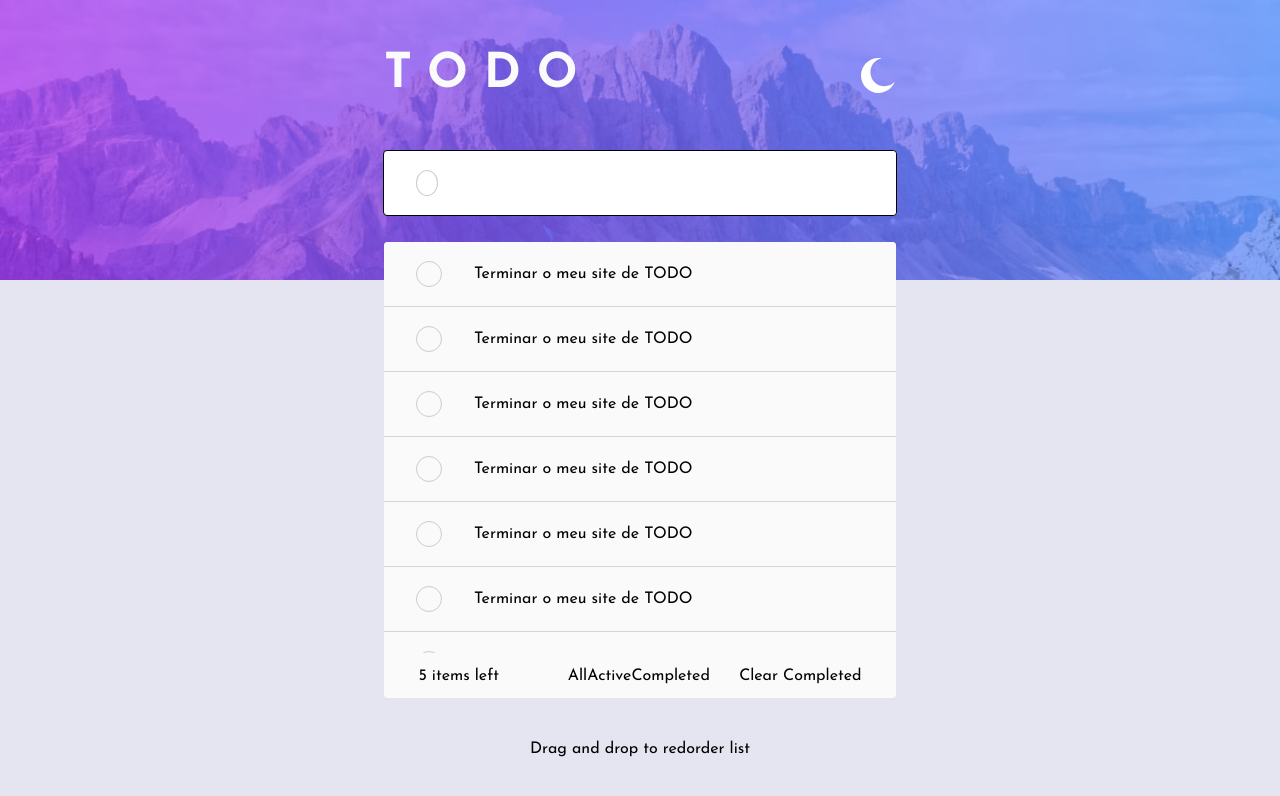
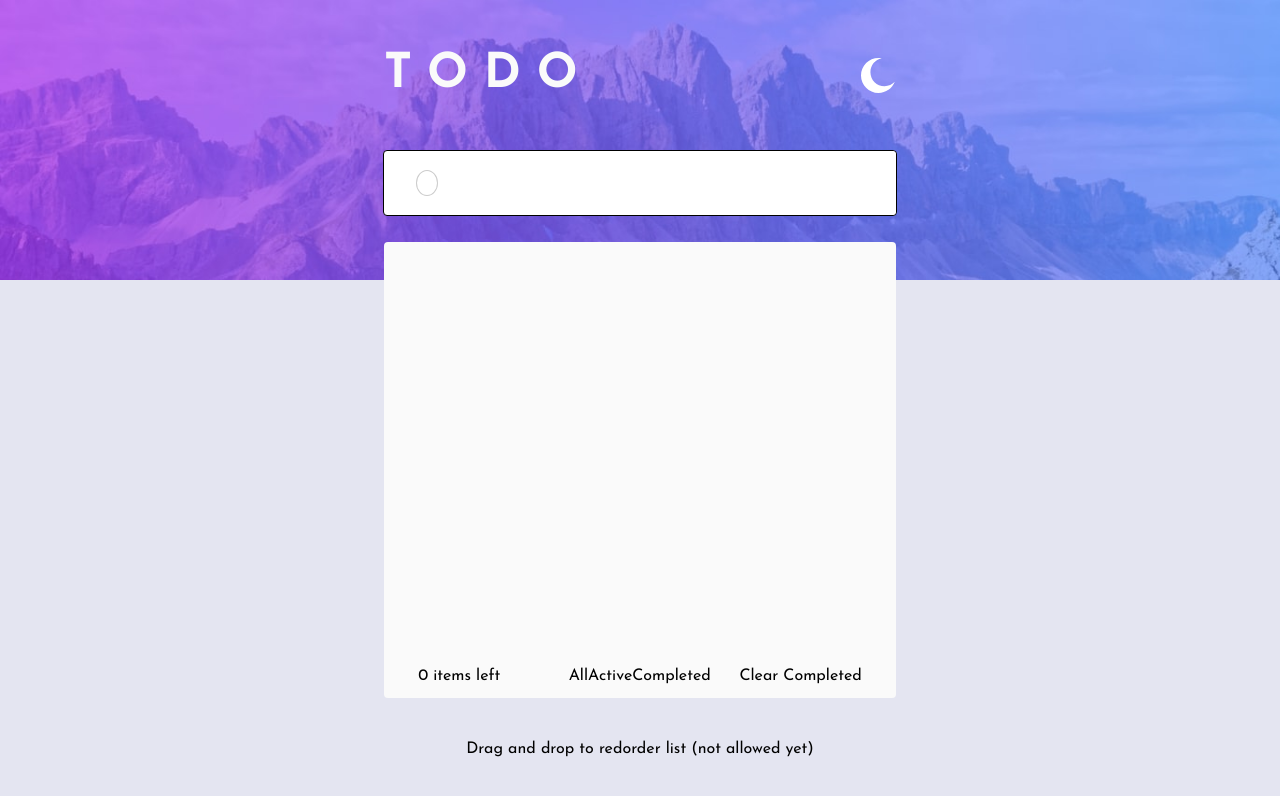
Before and after one commit to christian-angeli/to-do, a React (Vite) app: page / in a window 1280 px wide. Shown: the top 796 px of the page. Built offline with nearby package versions, Linux system fonts and the light colour scheme.

Commit message:
add: input, filters, checkbox, clear-list

```diff
--- a/index.html
+++ b/index.html
@@ -4,7 +4,7 @@
     <meta charset="UTF-8" />
     <link rel="preconnect" href="https://fonts.googleapis.com">
     <link rel="preconnect" href="https://fonts.gstatic.com" crossorigin>
-    <link rel="icon" type="image/svg+xml" href="/src/favicon.svg" />
+    <link rel="icon" type="image/svg+xml" href="./src/assets/favicon-32x32.png" />
     <meta name="viewport" content="width=device-width, initial-scale=1.0" />
     <link href="https://fonts.googleapis.com/css2?family=Josefin+Sans:wght@400;700&display=swap" rel="stylesheet">
     <title>TODO</title>
--- a/package.json
+++ b/package.json
@@ -8,8 +8,10 @@
     "preview": "vite preview"
   },
   "dependencies": {
+    "@types/react-beautiful-dnd": "^13.1.2",
     "@types/styled-components": "^5.1.24",
     "react": "^17.0.2",
+    "react-beautiful-dnd": "^13.1.0",
     "react-dom": "^17.0.2",
     "styled-components": "^5.3.5"
   },
--- a/src/App.tsx
+++ b/src/App.tsx
@@ -4,6 +4,7 @@ import { GlobalStyle } from "./styles/global";
 import light from "./themes/light";
 import dark from "./themes/dark";
 import { Homepage } from "./components/Homepage";
+import { TodoProvider } from "./hooks/useTodo";
 
 function App() {
   const [theme, setTheme] = useState(light);
@@ -14,8 +15,10 @@ function App() {
 
   return (
     <ThemeProvider theme={theme}>
-      <Homepage />
-      <GlobalStyle />
+      <TodoProvider>
+        <Homepage />
+        <GlobalStyle />
+      </TodoProvider>
     </ThemeProvider>
   );
 }
--- a/src/components/Header/index.tsx
+++ b/src/components/Header/index.tsx
@@ -1,7 +1,21 @@
 import { Container, Content, Info, Input } from "./styles";
 import icon_moon from "../../assets/icon-moon.svg";
+import { FormEvent, useState } from "react";
+import { useTodo } from "../../hooks/useTodo";
 
 export function Header() {
+  const [description, setDescription] = useState("");
+
+  const { createTodo } = useTodo();
+
+  async function handleCreateNewTodo(event: FormEvent) {
+    event.preventDefault();
+
+    createTodo({ description });
+
+    setDescription("");
+  }
+
   return (
     <Container>
       <Content>
@@ -9,9 +23,13 @@ export function Header() {
           <h1>TODO</h1>
           <img src={icon_moon} alt="" />
         </Info>
-        <Input>
+        <Input onSubmit={handleCreateNewTodo}>
           <div></div>
-          <input type="text" />
+          <input
+            type="text"
+            value={description}
+            onChange={(event) => setDescription(event.target.value)}
+          />
         </Input>
       </Content>
     </Container>
--- a/src/components/Header/styles.ts
+++ b/src/components/Header/styles.ts
@@ -43,7 +43,7 @@ export const Info = styled.div`
     }
 `
 
-export const Input = styled.div`
+export const Input = styled.form`
     display: flex;
     align-items: center;
     width: 100%;
--- a/src/components/List/index.tsx
+++ b/src/components/List/index.tsx
@@ -1,3 +1,4 @@
+import { useTodo } from "../../hooks/useTodo";
 import {
   Container,
   Content,
@@ -6,54 +7,62 @@ import {
   TodoList,
   Options,
   Filters,
+  ActiveButton,
+  DisabledButton,
+  ActiveDescription,
+  DisabledDescription,
 } from "./styles";
+import iconCheck from "../../assets/icon-check.svg";
 
 export function List() {
+  const {
+    todoList,
+    itemsLeft,
+    handleCheckActive,
+    handleAllList,
+    handleActiveList,
+    handleCompletedList,
+    handleRemoveCompletedTasks,
+  } = useTodo();
+
   return (
     <Container>
       <Content>
         <TodoList>
-          <Input>
-            <div></div>
-            <p>Terminar o meu site de TODO</p>
-          </Input>
-          <Input>
-            <div></div>
-            <p>Terminar o meu site de TODO</p>
-          </Input>
-          <Input>
-            <div></div>
-            <p>Terminar o meu site de TODO</p>
-          </Input>
-          <Input>
-            <div></div>
-            <p>Terminar o meu site de TODO</p>
-          </Input>
-          <Input>
-            <div></div>
-            <p>Terminar o meu site de TODO</p>
-          </Input>
-          <Input>
-            <div></div>
-            <p>Terminar o meu site de TODO</p>
-          </Input>
-          <Input>
-            <div></div>
-            <p>Terminar o meu site de TODO</p>
-          </Input>
+          {todoList.map((todo) => (
+            <Input key={todo.description}>
+              {todo.isActive === true ? (
+                <>
+                  <ActiveButton
+                    onClick={() => handleCheckActive(todo.description)}
+                  ></ActiveButton>
+                  <ActiveDescription>{todo.description}</ActiveDescription>
+                </>
+              ) : (
+                <>
+                  <DisabledButton
+                    onClick={() => handleCheckActive(todo.description)}
+                  >
+                    <img src={iconCheck}></img>
+                  </DisabledButton>
+                  <DisabledDescription>{todo.description}</DisabledDescription>
+                </>
+              )}
+            </Input>
+          ))}
         </TodoList>
         <Options>
-          <p>5 items left</p>
+          <p>{itemsLeft} items left</p>
           <Filters>
-            <p>All</p>
-            <p>Active</p>
-            <p>Completed</p>
+            <button onClick={handleAllList}>All</button>
+            <button onClick={handleActiveList}>Active</button>
+            <button onClick={handleCompletedList}>Completed</button>
           </Filters>
-          <p>Clear Completed</p>
+          <button onClick={handleRemoveCompletedTasks}>Clear Completed</button>
         </Options>
       </Content>
       <Advice>
-        <span>Drag and drop to redorder list</span>
+        <span>Drag and drop to redorder list (not allowed yet)</span>
       </Advice>
     </Container>
   );
--- a/src/components/List/styles.ts
+++ b/src/components/List/styles.ts
@@ -32,14 +32,33 @@ export const Input = styled.div`
     border-bottom: 1px solid #cccc;
 
     background: hsl(0, 0%, 98%);
-    div{
+`
+
+export const ActiveButton = styled.button`
         width: 1.5rem;
         height: 1.5rem;
 
         margin: 0 2rem;
         border-radius: 50%;
         border: 1px solid #CCC;
-    }
+        background: hsl(0, 0%, 98%);
+
+`
+export const DisabledButton = styled.button`
+        width: 1.5rem;
+        height: 1.5rem;
+
+        margin: 0 2rem;
+        border-radius: 50%;
+        border: 1px solid #CCC;
+        background: linear-gradient(hsl(192, 100%, 67%), hsl(280, 87%, 65%));;
+`
+export const ActiveDescription = styled.p`
+`
+
+export const DisabledDescription = styled.p`
+    text-decoration: line-through;
+    color: hsl(236, 9%, 61%);
 `
 
 export const TodoList = styled.div`
@@ -74,6 +93,16 @@ export const Options = styled.div`
     width: 100%;
     height: 10%;
 
+    button{
+        background: none;
+        border: none;
+
+        transition: filter 0.2s;
+
+        &:hover {
+            filter: opacity(0.6);
+        }
+    }
 `
 
 export const Filters = styled.div`
@@ -82,4 +111,16 @@ export const Filters = styled.div`
     justify-content: space-between;
     width: 20%;
     height: 10%;
+
+    button{
+        background: none;
+        border: none;
+
+        transition: filter 0.2s;
+
+        &:hover {
+            filter: opacity(0.6);
+        }
+
+    }
 `
--- /dev/null
+++ b/src/hooks/useTodo.tsx
@@ -0,0 +1,115 @@
+import {
+  createContext,
+  useState,
+  ReactNode,
+  useContext,
+  useEffect,
+} from "react";
+
+interface TodoInterface {
+  description: string;
+  isActive: boolean;
+}
+
+type TodoInput = Omit<TodoInterface, "isActive">;
+
+interface TodoProviderProps {
+  children: ReactNode;
+}
+
+interface TodoContextData {
+  todoList: TodoInterface[];
+  itemsLeft: number;
+  createTodo: (todo: TodoInput) => Promise<void>;
+  handleCheckActive: (id: string) => void;
+  handleAllList: () => void;
+  handleActiveList: () => void;
+  handleCompletedList: () => void;
+  handleRemoveCompletedTasks: () => void;
+}
+
+const TodoContext = createContext<TodoContextData>({} as TodoContextData);
+
+export function TodoProvider({ children }: TodoProviderProps) {
+  const [todoList, setTodoList] = useState<TodoInterface[]>([]);
+  const [allList, setAllList] = useState<TodoInterface[]>([]);
+  const [itemsLeft, setItemsLeft] = useState(0);
+
+  useEffect(() => {
+    const data = todoList.filter((value) => value.isActive === true);
+    setItemsLeft(data.length);
+  }, [todoList]);
+
+  async function createTodo(todoInput: TodoInput) {
+    const todoInputed = {
+      ...todoInput,
+      isActive: true,
+    };
+
+    setAllList([...allList, todoInputed]);
+    setTodoList([...todoList, todoInputed]);
+  }
+
+  function handleCheckActive(todoId: string) {
+    const newList = todoList.map((todo) => {
+      if (todo.description === todoId && todo.isActive === true) {
+        return {
+          ...todo,
+          isActive: false,
+        };
+      }
+      if (todo.description === todoId && todo.isActive === false) {
+        return {
+          ...todo,
+          isActive: true,
+        };
+      }
+      return todo;
+    });
+    setTodoList(newList);
+    setAllList(newList);
+  }
+
+  async function handleAllList() {
+    setTodoList(allList);
+  }
+
+  async function handleActiveList() {
+    const newList = allList.filter((item) => item.isActive === true);
+    setTodoList(newList);
+  }
+
+  async function handleCompletedList() {
+    const newList = allList.filter((item) => item.isActive === false);
+    setTodoList(newList);
+  }
+
+  async function handleRemoveCompletedTasks() {
+    const newList = todoList.filter((item) => item.isActive === true);
+    setTodoList(newList);
+    setAllList(newList);
+  }
+
+  return (
+    <TodoContext.Provider
+      value={{
+        todoList,
+        itemsLeft,
+        createTodo,
+        handleCheckActive,
+        handleAllList,
+        handleActiveList,
+        handleCompletedList,
+        handleRemoveCompletedTasks,
+      }}
+    >
+      {children}
+    </TodoContext.Provider>
+  );
+}
+
+export function useTodo() {
+  const context = useContext(TodoContext);
+
+  return context;
+}
```
Also changed, not shown: 1 other file (tests, documents, lock files or other folders).
